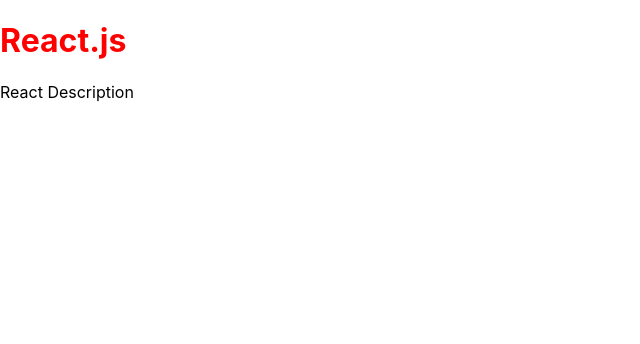
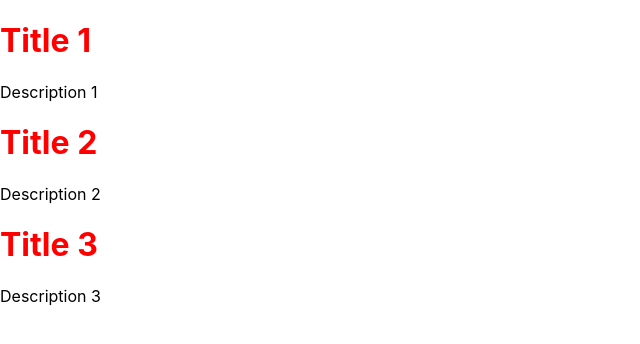
Before and after one commit to ceyhunbcelik/JavaScript-Education, a React (Create React App) app in the folder React/4.props/: page / in a window 1280 px wide. Shown: the top 344 px of the page, without its empty margins (0-640 px from the left). Built offline with nearby package versions, Linux system fonts and the light colour scheme.

Commit message:
How to Use Props - 2

```diff
--- a/React/4.props/src/components/News.js
+++ b/React/4.props/src/components/News.js
@@ -5,14 +5,34 @@ import NewsItem from './NewsItem';
 class News extends React.Component{
     render() {
 
-      const title = 'React.js';
-      const description = 'React Description';
+      const news = [
+        {
+          title: 'Title 1',
+          description: 'Description 1'
+        },
+        {
+          title: 'Title 2',
+          description: 'Description 2'
+        },
+        {
+          title: 'Title 3',
+          description: 'Description 3'
+        },
+      ];
 
       return (
         <div>
             <NewsItem
-              title={title}
-              description={description}
+              title={news[0].title}
+              description={news[0].description}
+            />
+            <NewsItem
+              title={news[1].title}
+              description={news[1].description}
+            />
+            <NewsItem
+              title={news[2].title}
+              description={news[2].description}
             />
         </div>
       )
```
Also changed, not shown: 2 other files (tests, documents, lock files or other folders).
